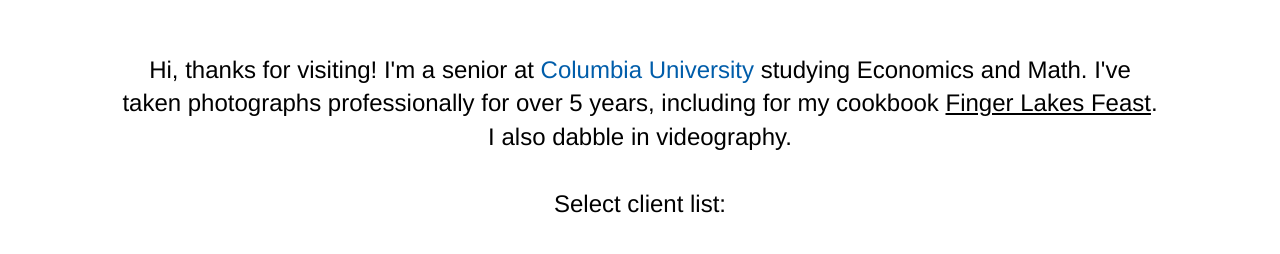
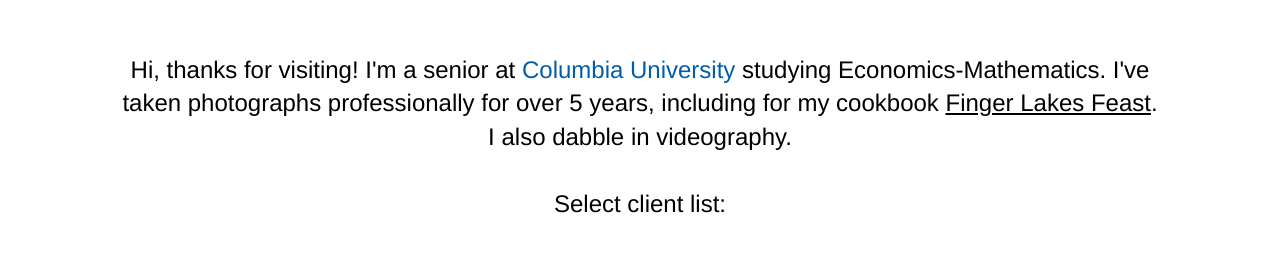
Before and after one commit to adpit/noahzinsmeisterphotography.github.io, a plain HTML site: page index.html in a window 1280 px wide. Shown: the part 2526-2780 px from the top of the page. Drawn offline with nearby package versions, Linux system fonts and the light colour scheme.

Commit message:
clarified About section

```diff
--- a/index.html
+++ b/index.html
@@ -142,7 +142,7 @@
 
         <div id="about" class="fullpage">
             <h3>
-            <h2>Hi, thanks for visiting! I'm a senior at <a href="http://columbia.edu" target="_blank"><span>Columbia University</span></a> studying Economics and Math. I've taken photographs professionally for over 5 years, including for my cookbook <a href="http://fingerlakesfeast.com" target="_blank"><span id="flf">Finger Lakes Feast</span></a>. I also dabble in videography.<br><br>Select client list:<br><a href="http://www.columbia.edu/" target="_blank"><img id="logos" src="img/columbialogo.png" /></a><a href="http://www.fee.org/" target="_blank"><img id="logos" src="img/feelogo.png" /></a><a href="http://www.philanthropyroundtable.org/" target="_blank"><img id="logos" src="img/prlogo.png" /></a><a href="http://www.bethesdacountryclub.org/" target="_blank"><img id="logos" src="img/bcclogo.png" /></a><br><br>I'd love to bring your next creative project to fruition. Get in touch with me below!<br><br>
+            <h2>Hi, thanks for visiting! I'm a senior at <a href="http://columbia.edu" target="_blank"><span>Columbia University</span></a> studying Economics-Mathematics. I've taken photographs professionally for over 5 years, including for my cookbook <a href="http://fingerlakesfeast.com" target="_blank"><span id="flf">Finger Lakes Feast</span></a>. I also dabble in videography.<br><br>Select client list:<br><a href="http://www.columbia.edu/" target="_blank"><img id="logos" src="img/columbialogo.png" /></a><a href="http://www.fee.org/" target="_blank"><img id="logos" src="img/feelogo.png" /></a><a href="http://www.philanthropyroundtable.org/" target="_blank"><img id="logos" src="img/prlogo.png" /></a><a href="http://www.bethesdacountryclub.org/" target="_blank"><img id="logos" src="img/bcclogo.png" /></a><br><br>I'd love to bring your next creative project to fruition. Get in touch with me below!<br><br>
             <a href="mailto:&#110;&#111;&#097;&#104;&#122;&#105;&#110;&#115;&#109;&#101;&#105;&#115;&#116;&#101;&#114;&#112;&#104;&#111;&#116;&#111;&#103;&#114;&#097;&#112;&#104;&#121;&#064;&#103;&#109;&#097;&#105;&#108;&#046;&#099;&#111;&#109;" target="_blank"><i class="fa fa-envelope"></i></a>
             <a href="https://linkedin.com/in/noahzinsmeister" target="_blank"><i class="fa fa-linkedin"></i></a>
             <a href="https://facebook.com/noahwz" target="_blank"><i class="fa fa-facebook"></i></a>
```
